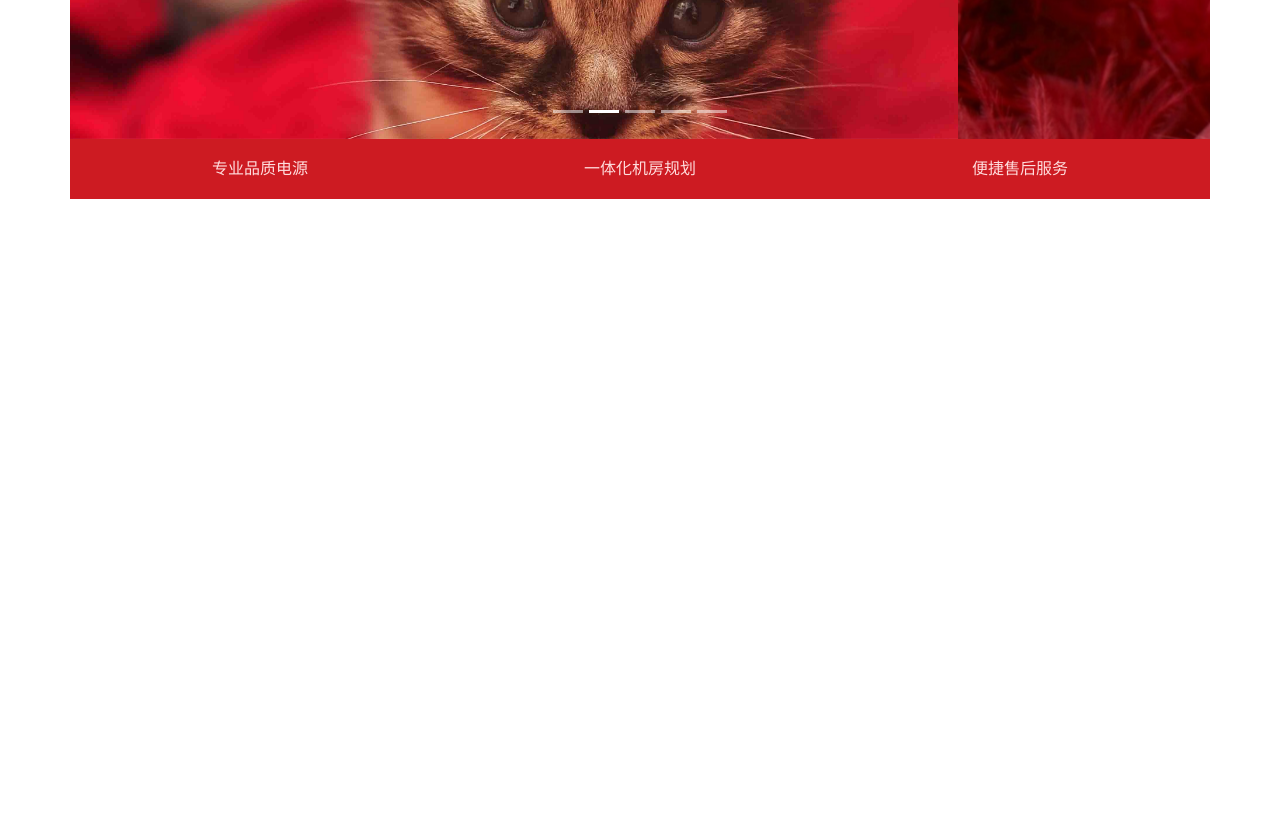
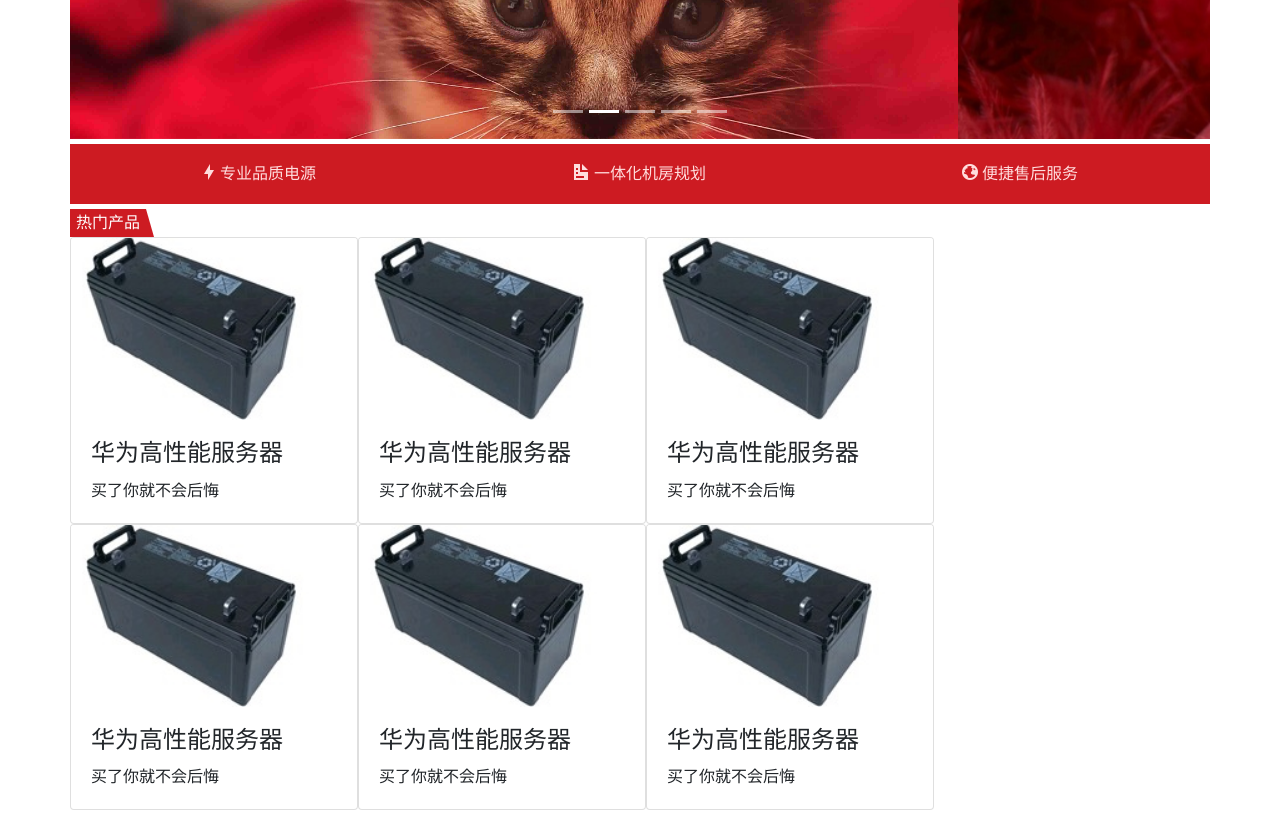
Before and after one commit to ChocoY/ChocoY.github.io, a plain HTML site: page index.html in a window 1280 px wide. Shown: the part 360-1175 px from the top of the page. Before the commit the page ends 800 px from the top, so only its background shows below. Drawn offline with nearby package versions, Linux system fonts and the light colour scheme.

Commit message:
add icon

```diff
--- a/css/style.scss
+++ b/css/style.scss
@@ -99,3 +99,37 @@
         }
     }
 }
+
+
+/* section */
+
+.section {
+    margin-top: 5px;
+    margin-bottom: 5px;
+}
+
+
+/* title */
+
+.row-title {
+    background: $red;
+    color: #fff;
+    padding: 2px 6px;
+    border-bottom: 1px solid $red;
+    display: block;
+    position: relative;
+    height: 28px;
+}
+
+.row-title:after {
+    content: '';
+    width: 0;
+    height: 0;
+    display: block;
+    position: absolute;
+    top: 0;
+    left: 76px;
+    border-width: 14px 4px 14px 4px;
+    border-style: solid;
+    border-color: transparent transparent $red $red;
+}
--- a/index.html
+++ b/index.html
@@ -13,7 +13,7 @@
     <script src="https://cdn.bootcss.com/bootstrap/4.0.0-beta/js/bootstrap.min.js" integrity="sha384-h0AbiXch4ZDo7tp9hKZ4TsHbi047NrKGLO3SEJAg45jXxnGIfYzk4Si90RDIqNm1" crossorigin="anonymous"></script>
     <!-- Bootstrap CSS -->
     <link rel="stylesheet" href="https://cdn.bootcss.com/bootstrap/4.0.0-beta/css/bootstrap.min.css" integrity="sha384-/Y6pD6FV/Vv2HJnA6t+vslU6fwYXjCFtcEpHbNJ0lyAFsXTsjBbfaDjzALeQsN6M" crossorigin="anonymous">
-
+    <link href="css/open-iconic-bootstrap.min.css" rel="stylesheet">
     <link rel="stylesheet" href="css/style.css">
 </head>
 
@@ -87,11 +87,60 @@
             <span class="sr-only">Next</span>
         </a>
     </div>
-    <div class="container text-center ad">
+    <div class="container text-center ad section">
         <div class="row">
-            <div class="col-12 col-md-4 col-sm-4"><a href="#">专业品质电源</a></div>
-            <div class="col-12 col-md-4 col-sm-4"><a href="#">一体化机房规划</a></div>
-            <div class="col-12 col-md-4 col-sm-4"><a href="#">便捷售后服务</a></div>
+            <div class="col-12 col-md-4 col-sm-4"><a href="#"><span class="oi oi-bolt" title="icon bolt" aria-hidden="true"></span>&nbsp;专业品质电源</a></div>
+            <div class="col-12 col-md-4 col-sm-4"><a href="#"><span class="oi oi-document" title="icon document" aria-hidden="true"></span>&nbsp;一体化机房规划</a></div>
+            <div class="col-12 col-md-4 col-sm-4"><a href="#"><span class="oi oi-globe" title="icon globe" aria-hidden="true"></span>&nbsp;便捷售后服务</a></div>
+        </div>
+    </div>
+    <div class="container section">
+        <div class="row">
+            <span class="row-title">热门产品</span>
+        </div>
+        <div class="row">
+            <div class="card" style="width: 18rem;">
+                <img class="card-img-top" src="img/products/1.jpg" alt="Card image cap">
+                <div class="card-body">
+                    <h4 class="card-title">华为高性能服务器</h4>
+                    <p class="card-text">买了你就不会后悔</p>
+                </div>
+            </div>
+            <div class="card" style="width: 18rem;">
+                <img class="card-img-top" src="img/products/1.jpg" alt="Card image cap">
+                <div class="card-body">
+                    <h4 class="card-title">华为高性能服务器</h4>
+                    <p class="card-text">买了你就不会后悔</p>
+                </div>
+            </div>
+            <div class="card" style="width: 18rem;">
+                <img class="card-img-top" src="img/products/1.jpg" alt="Card image cap">
+                <div class="card-body">
+                    <h4 class="card-title">华为高性能服务器</h4>
+                    <p class="card-text">买了你就不会后悔</p>
+                </div>
+            </div>
+            <div class="card" style="width: 18rem;">
+                <img class="card-img-top" src="img/products/1.jpg" alt="Card image cap">
+                <div class="card-body">
+                    <h4 class="card-title">华为高性能服务器</h4>
+                    <p class="card-text">买了你就不会后悔</p>
+                </div>
+            </div>
+            <div class="card" style="width: 18rem;">
+                <img class="card-img-top" src="img/products/1.jpg" alt="Card image cap">
+                <div class="card-body">
+                    <h4 class="card-title">华为高性能服务器</h4>
+                    <p class="card-text">买了你就不会后悔</p>
+                </div>
+            </div>
+            <div class="card" style="width: 18rem;">
+                <img class="card-img-top" src="img/products/1.jpg" alt="Card image cap">
+                <div class="card-body">
+                    <h4 class="card-title">华为高性能服务器</h4>
+                    <p class="card-text">买了你就不会后悔</p>
+                </div>
+            </div>
         </div>
     </div>
 </body>
```
Also changed, not shown: css/open-iconic-bootstrap.min.css (added), css/style.css, fonts/open-iconic.otf (added), fonts/open-iconic.ttf (added), fonts/open-iconic.woff (added), img/products/1.jpg (added), img/products/2.jpg (added), img/products/3.jpg (added), 3 other files.
